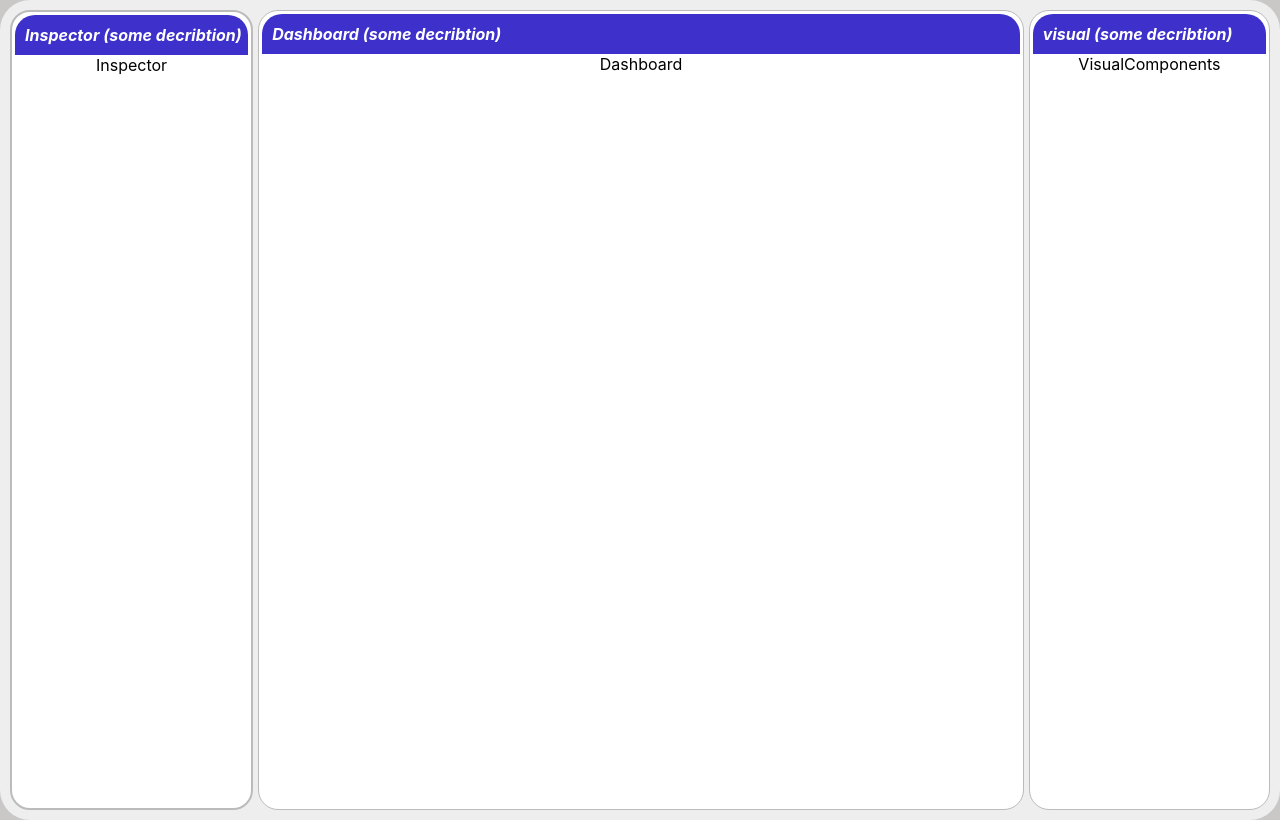
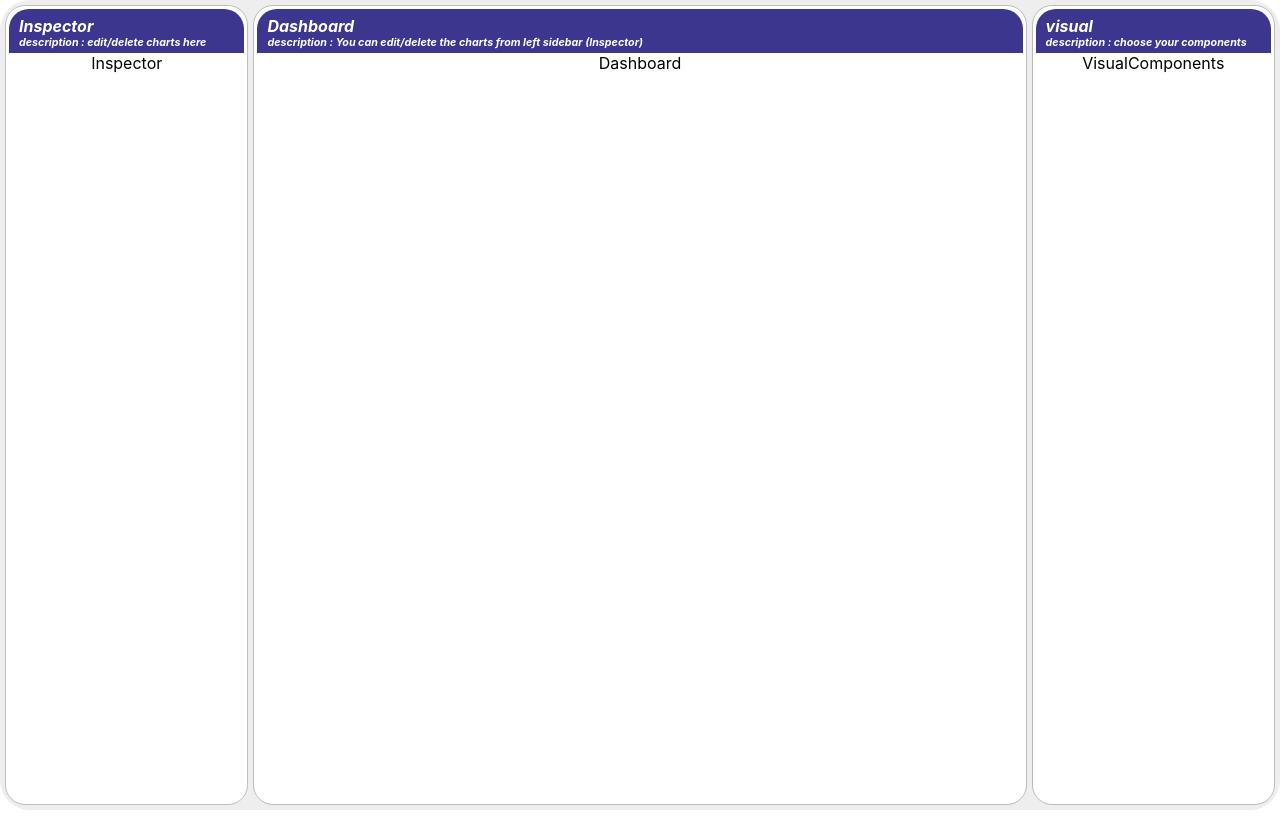
Before and after one commit to somayehdodangeh/RNS-Task, a React (Create React App) app: page / in a window 1280 px wide. Built offline with nearby package versions, Linux system fonts and the light colour scheme.

Commit message:
add desc to header's props

```diff
--- a/src/App.css
+++ b/src/App.css
@@ -3,7 +3,6 @@
 }
 .App {
   text-align: center;
-  background-color: rgb(202, 199, 199);
 }
 
 .App-logo {
--- a/src/components/Dashboard/Dashboard.js
+++ b/src/components/Dashboard/Dashboard.js
@@ -5,7 +5,10 @@ import Header from "../Header/Header";
 const Dashboard = () => {
   return (
     <div className="dashboard">
-      <Header children={"Dashboard"} des />
+      <Header
+        children={"Dashboard"}
+        desc={"You can edit/delete the charts from left sidebar (Inspector)"}
+      />
       <div>Dashboard</div>
     </div>
   );
--- a/src/components/Header/Header.css
+++ b/src/components/Header/Header.css
@@ -1,11 +1,12 @@
 .header {
-  background-color: rgb(61, 48, 203);
+  background-color: rgb(61, 54, 142);
   border-radius: 20px 20px 0px 0;
   height: 30px;
   color: white;
   font-weight: 700;
   font-style: italic;
   text-align: left;
-  padding-top: 10px;
+  padding-top: 7px;
   padding-left: 10px;
+  padding-bottom: 7px;
 }
--- a/src/components/Header/Header.js
+++ b/src/components/Header/Header.js
@@ -4,7 +4,10 @@ import "./Header.css";
 const Header = (props) => {
   return (
     <div className="header">
-      {props.children} (some decribtion)
+      <div>{props.children}</div>
+      <div>
+        <h6>description : {props.desc}</h6>
+      </div>
     </div>
   );
 };
--- a/src/components/Inspector/Inspector.css
+++ b/src/components/Inspector/Inspector.css
@@ -6,5 +6,5 @@
   margin: 0;
   border-radius: 20px;
   align-items: center;
-  border: 2px solid rgb(187, 187, 187);
+  border: 1px solid rgb(190, 190, 190);
 }
--- a/src/components/Inspector/Inspector.js
+++ b/src/components/Inspector/Inspector.js
@@ -5,7 +5,7 @@ import Header from "../Header/Header";
 const Inspector = () => {
   return (
     <div className="Inspector">
-      <Header children={"Inspector"} />
+      <Header children={"Inspector"} desc={"edit/delete charts here"} />
       Inspector
     </div>
   );
--- a/src/components/Panel/Panel.css
+++ b/src/components/Panel/Panel.css
@@ -1,8 +1,7 @@
 .panel {
   background-color: #eee;
   height: 100vh;
-
-  padding: 10px;
+  padding: 5px;
   border-radius: 30px;
   display: flex;
   flex-direction: row;
--- a/src/components/VisualComponents/VisualComponents.js
+++ b/src/components/VisualComponents/VisualComponents.js
@@ -5,7 +5,7 @@ import Header from "../Header/Header";
 const VisualComponents = () => {
   return (
     <div className="visualComponents">
-      <Header children={"visual"} />
+      <Header children={"visual"} desc={"choose your components"} />
       VisualComponents
     </div>
   );
```
